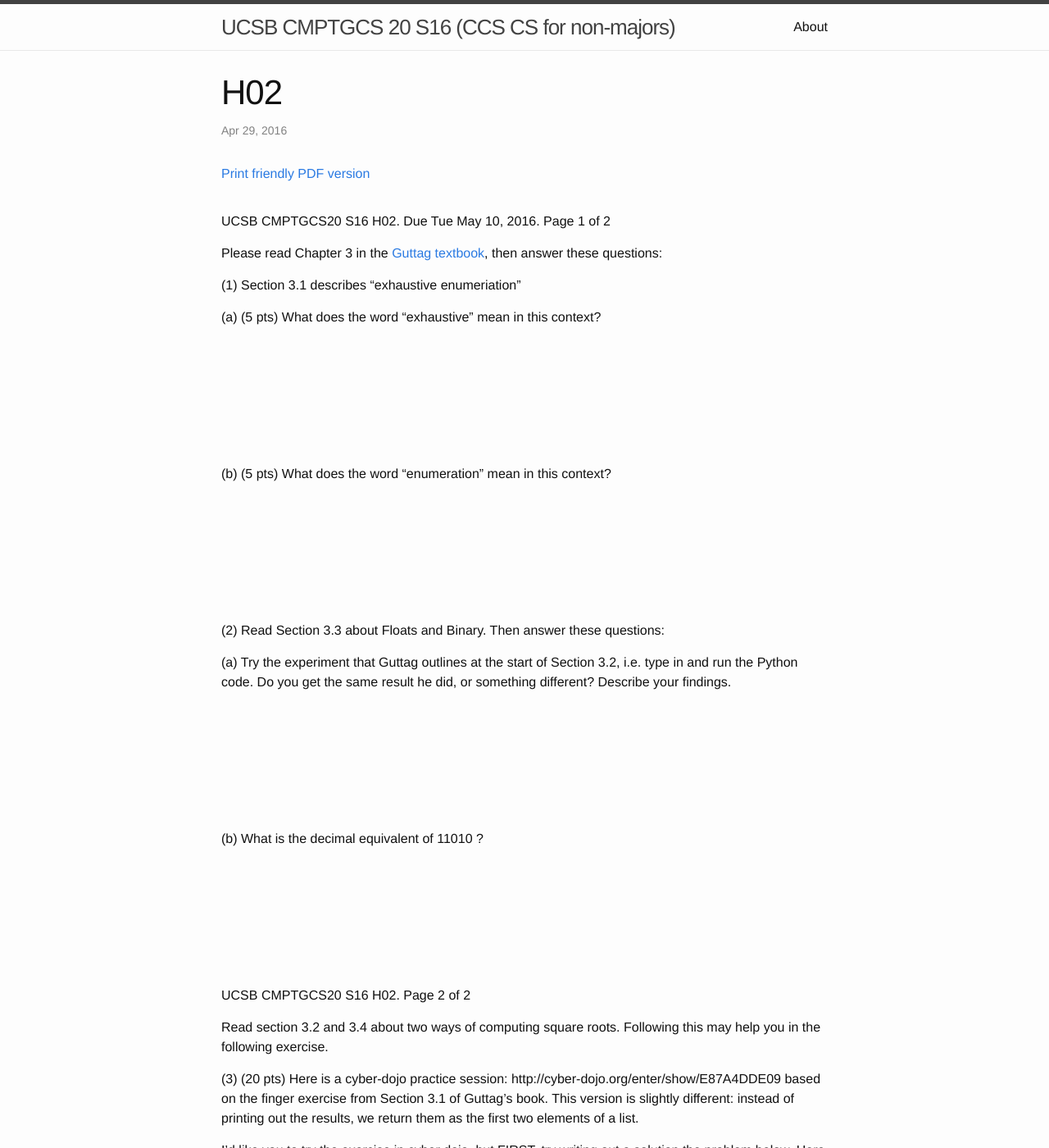
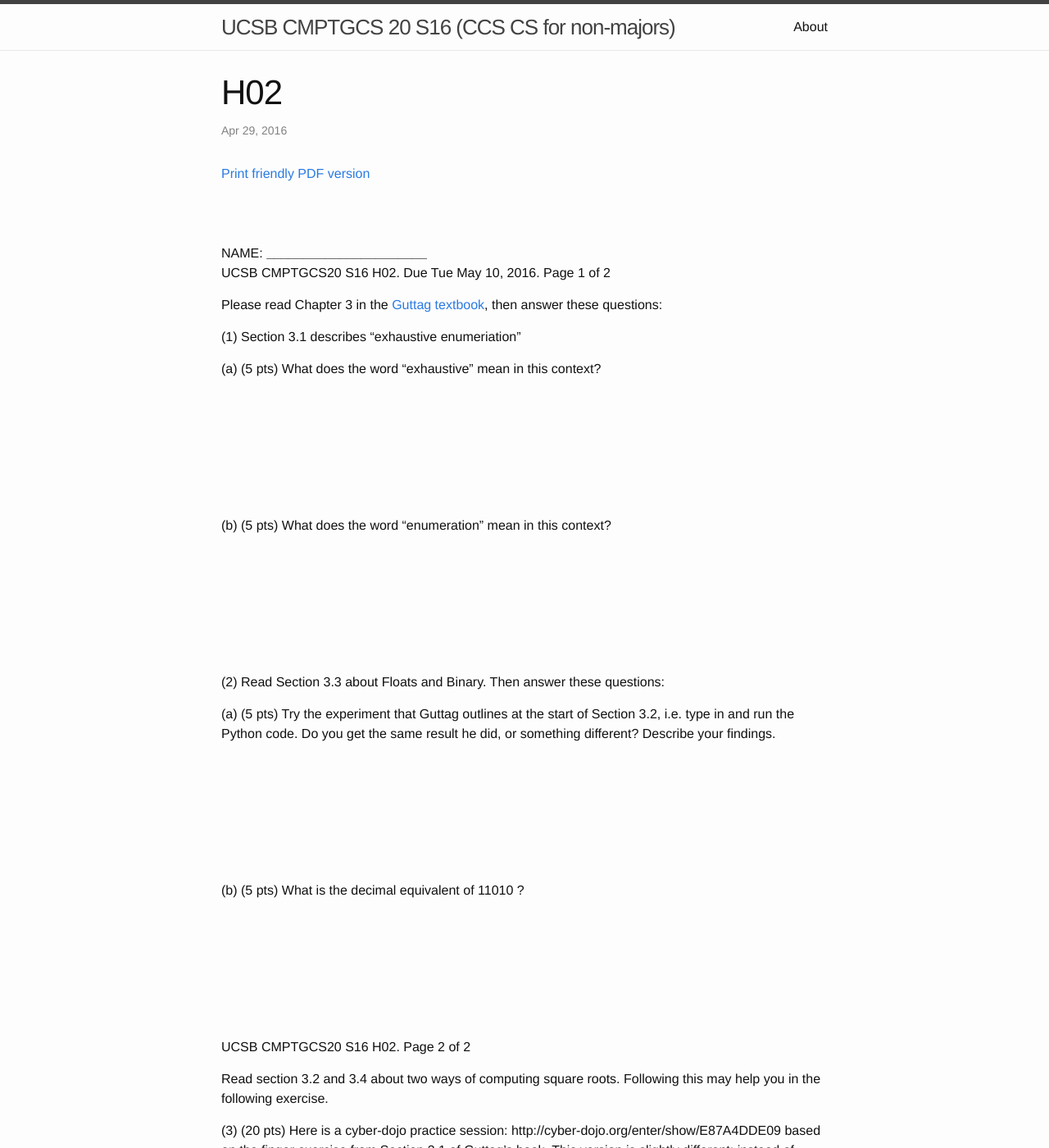
Before and after one commit to UCSB-CMPTGCS20-S16/UCSB-CMPTGCS20-S16.github.io, a Jekyll site: the page built from _posts/2016-04-29-H02.markdown, in a window 1280 px wide and 1400 px high. Shown: the whole window at 82% size. Built offline with Jekyll 4.4.1, drawn with Linux system fonts in a browser that asks for light colours.

Commit message:
Update 2016-04-29-H02.markdown

```diff
--- a/_posts/2016-04-29-H02.markdown
+++ b/_posts/2016-04-29-H02.markdown
@@ -7,9 +7,10 @@ categories: hwk S16 CS20 H02
 
 [Print friendly PDF version](http://www.cs.ucsb.edu/~pconrad/cs20/16S/pdf/CS20-S16-H02.pdf)
 
-<div style="font-size:80%; page-break-before:always;">&nbsp;</div>
+<div style="font-size:80%; page-break-before:always;margin-bottom:3em;">&nbsp;</div>
 
-UCSB CMPTGCS20 S16 H02.  Due Tue May 10, 2016.  Page 1 of 2
+NAME: __________________________________________________________________<br>
+UCSB CMPTGCS20 S16 H02.  Due Tue May 10, 2016.  Page 1 of 2<br>
 
 Please read Chapter 3 in the [Guttag textbook](https://mitpress.mit.edu/books/introduction-computation-and-programming-using-python-0), then answer these questions:
 
@@ -26,11 +27,11 @@ Please read Chapter 3 in the [Guttag textbook](https://mitpress.mit.edu/books/in
 
 (2) Read Section 3.3 about Floats and Binary. Then answer these questions:
 
-(a) Try the experiment that Guttag outlines at the start of Section 3.2, i.e. type in and run the Python code.  Do you get the same result he did, or something different?  Describe your findings.
+(a) (5 pts) Try the experiment that Guttag outlines at the start of Section 3.2, i.e. type in and run the Python code.  Do you get the same result he did, or something different?  Describe your findings.
 
 <div style="margin-bottom:8em;">&nbsp;</div>
 
-(b) What is the decimal equivalent of 11010 ?
+(b) (5 pts) What is the decimal equivalent of 11010 ?
 
 <div style="margin-bottom:8em;page-break-after:always;">&nbsp;</div>
 
```
